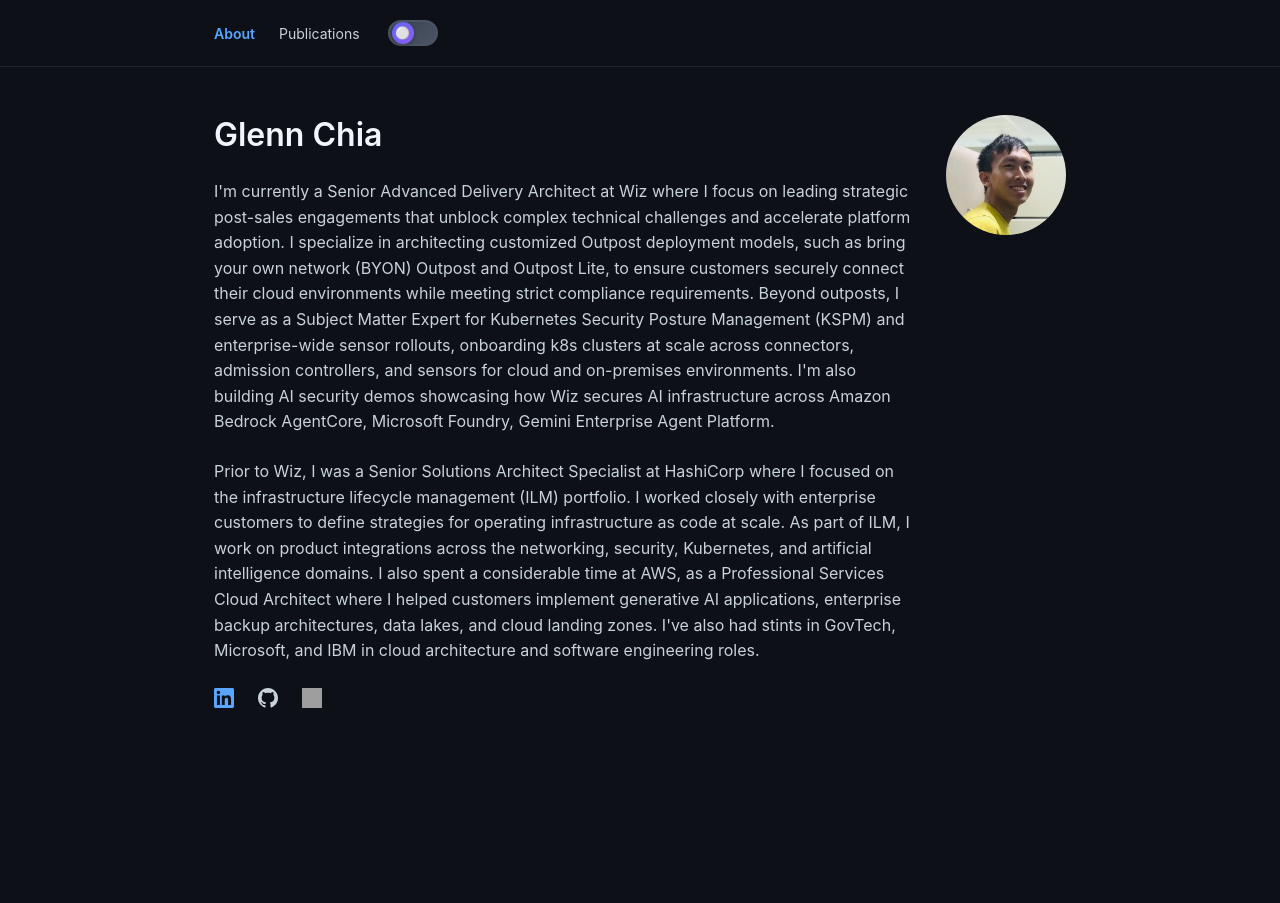
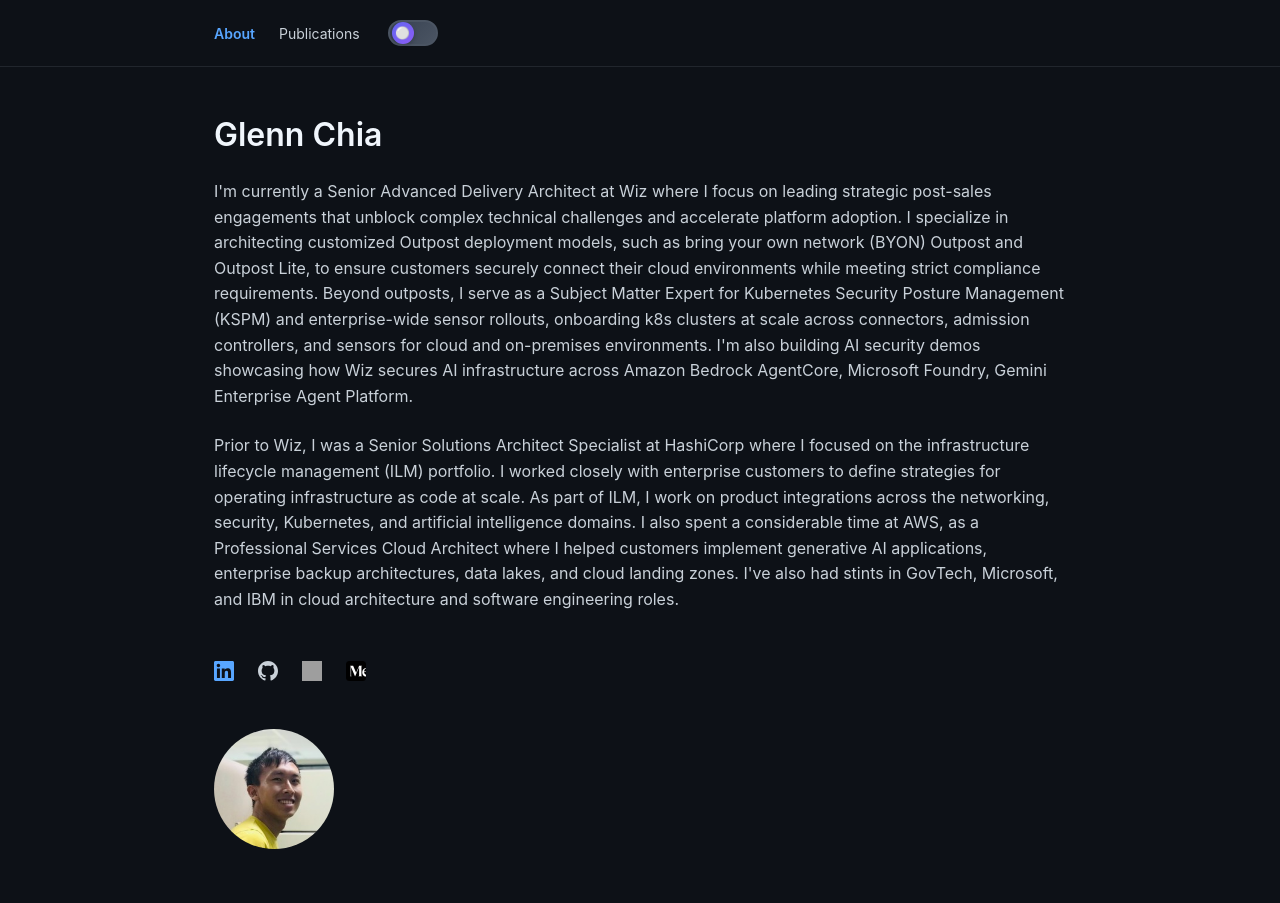
Before and after one commit to GlennChia/glennchia.github.io, a Jekyll site: the page built from index.md, in a window 1280 px wide. Built offline with Jekyll 4.4.1, drawn with Linux system fonts in a browser that asks for light colours; grey boxes are pictures that could not be loaded.

Commit message:
feat(about): add medium link

```diff
--- a/index.md
+++ b/index.md
@@ -25,6 +25,14 @@ title: About
       <a href="https://sessionize.com/glennchia" target="_blank" class="social-link">
         <img src="https://sessionize.com/landing/images/brand/logo/sessionize-avatar.svg" width="20" height="20" alt="Sessionize">
       </a>
+      <div class="social-links">
+      <a href="https://medium.com/@glennchia7" target="_blank" class="social-link">
+        <svg xmlns="http://www.w3.org/2000/svg" width="20" height="20" viewBox="0 0 1024 1024" fill="none">
+        <rect width="1024" height="1024" rx="179.649" fill="black"/>
+        <path d="M1024 704.736V797.736C1018.16 798.3 1012.16 798.588 1006 798.588C896.061 798.588 834.166 707.016 831.497 592.432C831.418 588.002 831.448 583.6 831.546 579.228C831.606 576.501 831.714 573.783 831.852 571.075C831.921 569.628 831.989 568.269 832.098 566.753C832.206 565.236 832.315 563.72 832.443 562.204C836.401 511.613 852.687 466.594 879.568 433.284C896.267 412.606 916.334 396.852 939.09 386.316C959.078 376.253 987.17 370.699 1010.07 370.699H1011.06C1015.4 370.699 1019.71 370.844 1024 371.13V396.717C1019.45 395.47 1014.58 394.801 1009.4 394.715C963.086 395.67 935.486 451.145 932.049 528.007H1024V549.669H929.972L929.942 549.689C925.703 624.579 966.692 687.87 1024 704.736Z" fill="white"/>
+        <path d="M836.115 244.625L836.923 244.448V238.195H672.014L518.891 598.084L365.768 238.195H188.059V244.448L188.857 244.625C218.957 251.419 234.239 261.551 234.239 298.091V725.872C234.239 762.412 218.898 772.544 188.798 779.338L188 779.516V785.788H308.57V779.535L307.773 779.358C277.672 772.564 262.39 762.432 262.39 725.892V322.905L459.093 785.788H470.249L672.683 309.996V736.457C670.104 765.317 654.96 774.228 627.705 780.382L626.897 780.569V786.773H836.923V780.569L836.115 780.382C808.831 774.228 793.322 765.317 790.743 736.457L790.605 298.091H790.743C790.743 261.551 806.024 251.419 836.115 244.625Z" fill="white"/>
+        </svg>
+      </a>
     </div>
   </div>
   <img src="/assets/glenn.jpg" alt="Glenn Chia" class="profile-image">
```
